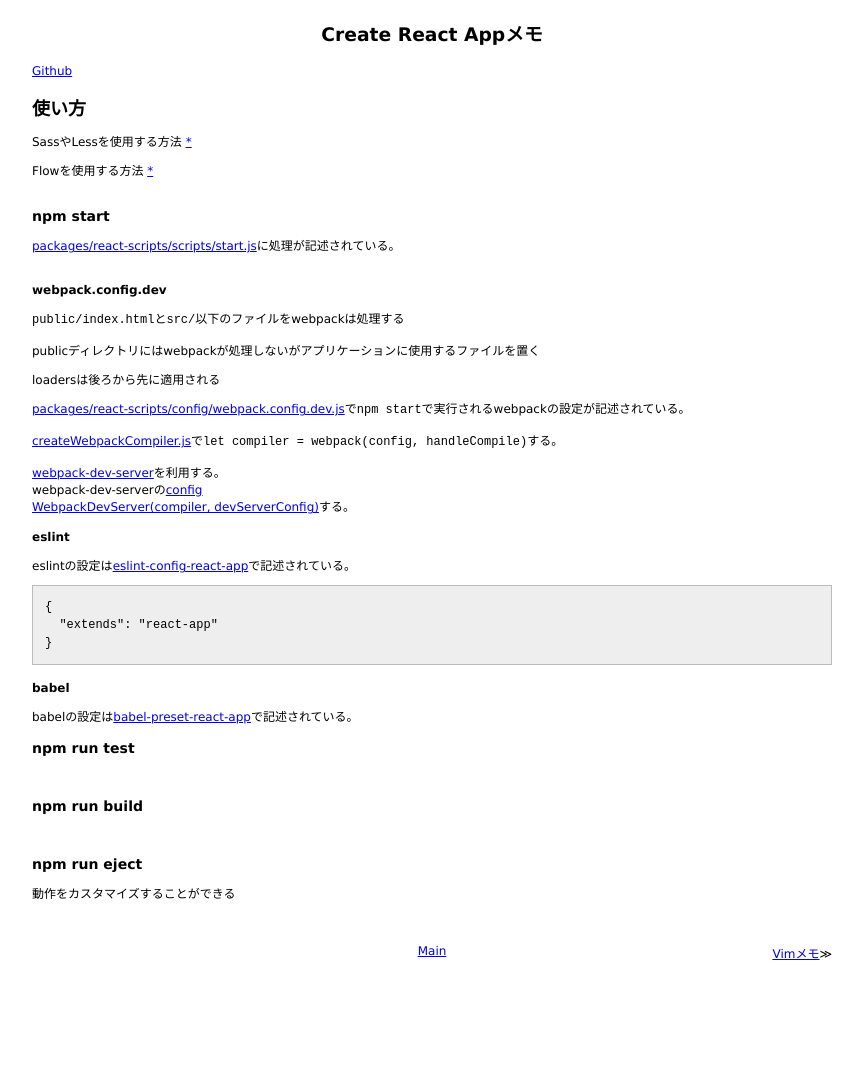
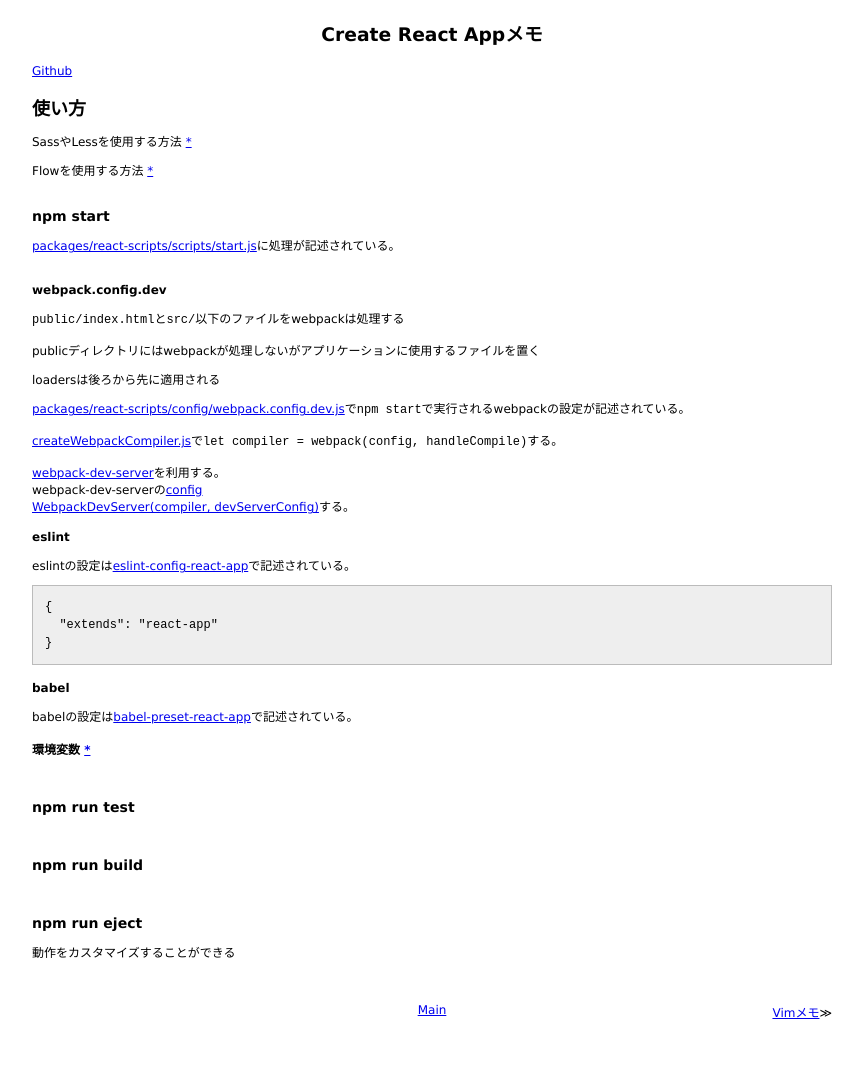
Before and after one commit to 38elements/38elements.github.com, a Jekyll site: the page built from _posts/2017-04-07-create-react-app.md, in a window 1280 px wide. Shown: the whole page, without its empty margins (208-1071 px from the left). Built offline with Jekyll 4.4.1, drawn with Linux system fonts in a browser that asks for light colours; before the commit the page ends 1030 px from its top, so only the background shows below that.

Commit message:
Update 2017-04-07-create-react-app.md

```diff
--- a/_posts/2017-04-07-create-react-app.md
+++ b/_posts/2017-04-07-create-react-app.md
@@ -48,6 +48,10 @@ eslintの設定は[eslint-config-react-app](https://github.com/facebookincubator
 babelの設定は[babel-preset-react-app](https://github.com/facebookincubator/create-react-app/tree/master/packages/babel-preset-react-app)で記述されている。
 <br>
 
+#### 環境変数 [\*](https://github.com/facebookincubator/create-react-app/blob/master/packages/react-scripts/template/README.md#adding-custom-environment-variables)
+
+<br>
+
 ### npm run test
 <br>
 
```
